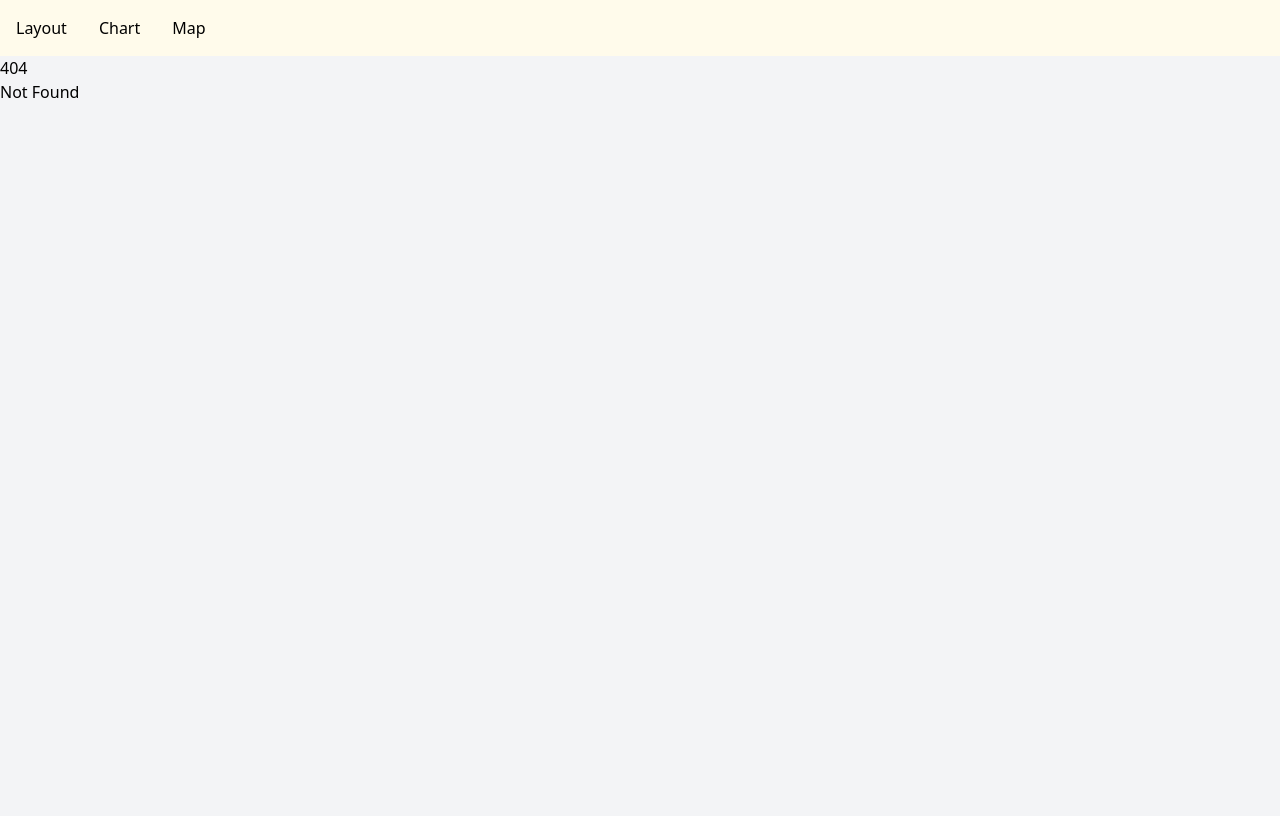
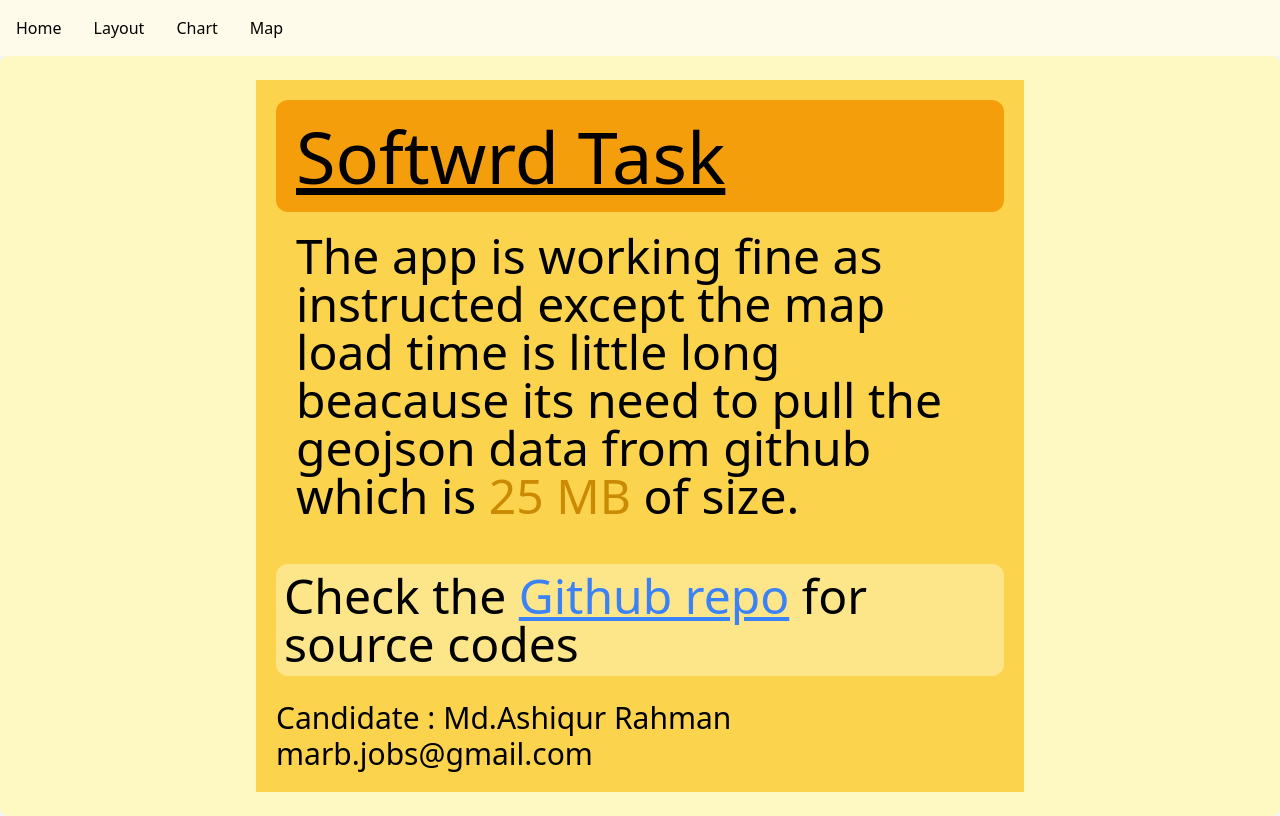
Before and after one commit to iamworldian/softwrd_task_svelte_sveltekit, a SvelteKit app: page / in a window 1280 px wide. Before the commit this address had no page. Built offline with nearby package versions, Linux system fonts and the light colour scheme.

Commit message:
home page message added

```diff
--- a/src/routes/+layout.svelte
+++ b/src/routes/+layout.svelte
@@ -1,6 +1,7 @@
 
 <nav class=" bg-amber-50">
         <div class="flex ">
+            <div class="my-auto p-4 hover:bg-yellow-300 rounded-lg"><a href="/">Home</a></div>
             <div class="my-auto p-4 hover:bg-yellow-300 rounded-lg"><a href="/layout">Layout</a></div>
             <div class="my-auto p-4 hover:bg-yellow-300 rounded-lg"><a href="/chart">Chart</a></div>
             <div class="my-auto p-4 hover:bg-yellow-300 rounded-lg"><a href="/map">Map</a></div>
--- /dev/null
+++ b/src/routes/+page.svelte
@@ -0,0 +1,34 @@
+
+
+<div class="cont bg-yellow-100 rounded-lg">
+    <div class="msg bg-amber-300 p-5">
+        <h1 class="text-7xl underline bg-amber-500 p-5 rounded-xl"> Softwrd Task </h1>
+        <p class="text-5xl p-5">
+            The app is working fine as instructed except the map load time is little long beacause
+            its need to pull the geojson data from github which is <span class="text-yellow-600">25 MB</span> of size.
+        </p>
+        <br>
+
+        <p class="text-5xl bg-amber-200 p-2 rounded-xl">
+            Check the <span><a href="https://github.com/iamworldian/softwrd_task_svelte_sveltekit" class="text-blue-500 underline ">Github repo</a></span>
+            for source codes
+        </p>
+        <br>
+        <p class="text-3xl"> Candidate : Md.Ashiqur Rahman <span><a href="#">marb.jobs@gmail.com</a></span></p>
+    </div>
+</div>
+
+<style>
+    .cont{
+        width: 100vw;
+        height: 95vh;
+        display: flex;
+        flex-direction: column;
+        justify-content: center;
+        align-items: center;
+    }
+
+    .msg{
+        width: 60vw;
+    }
+</style>
```
